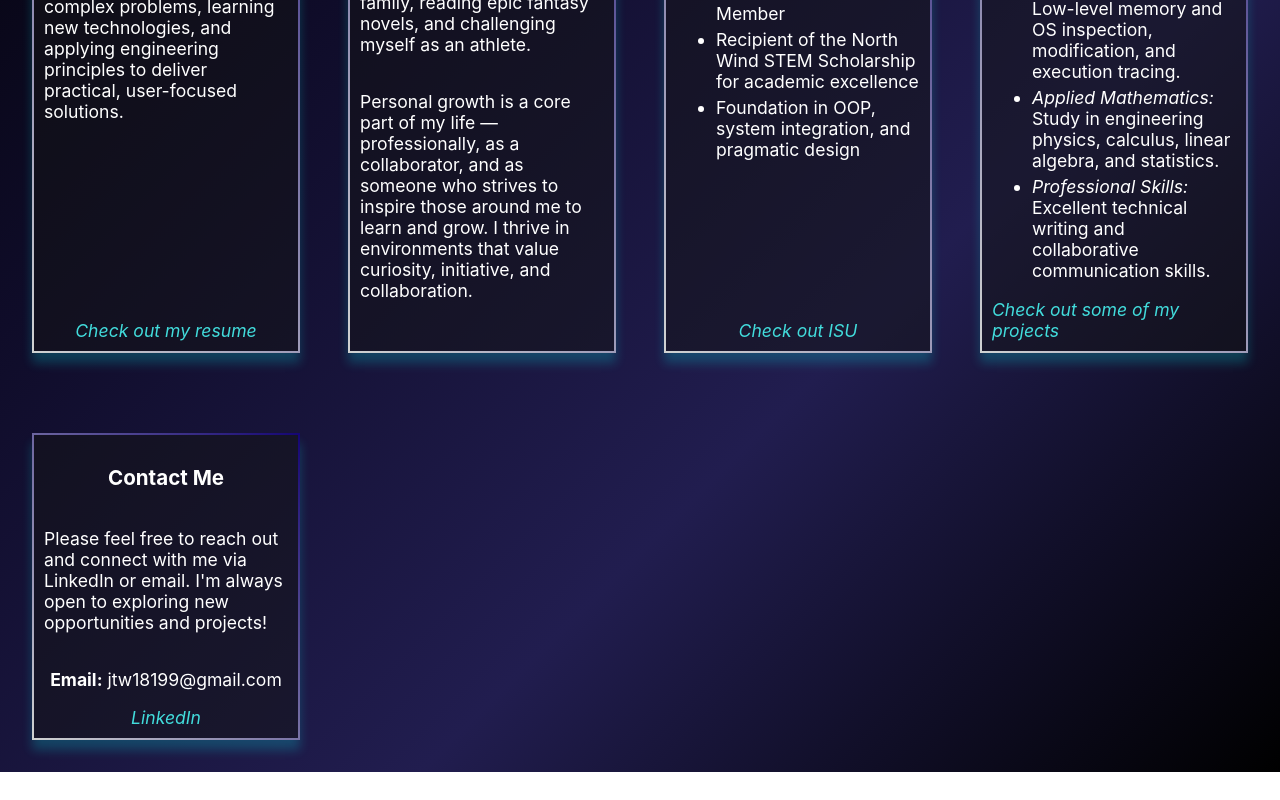
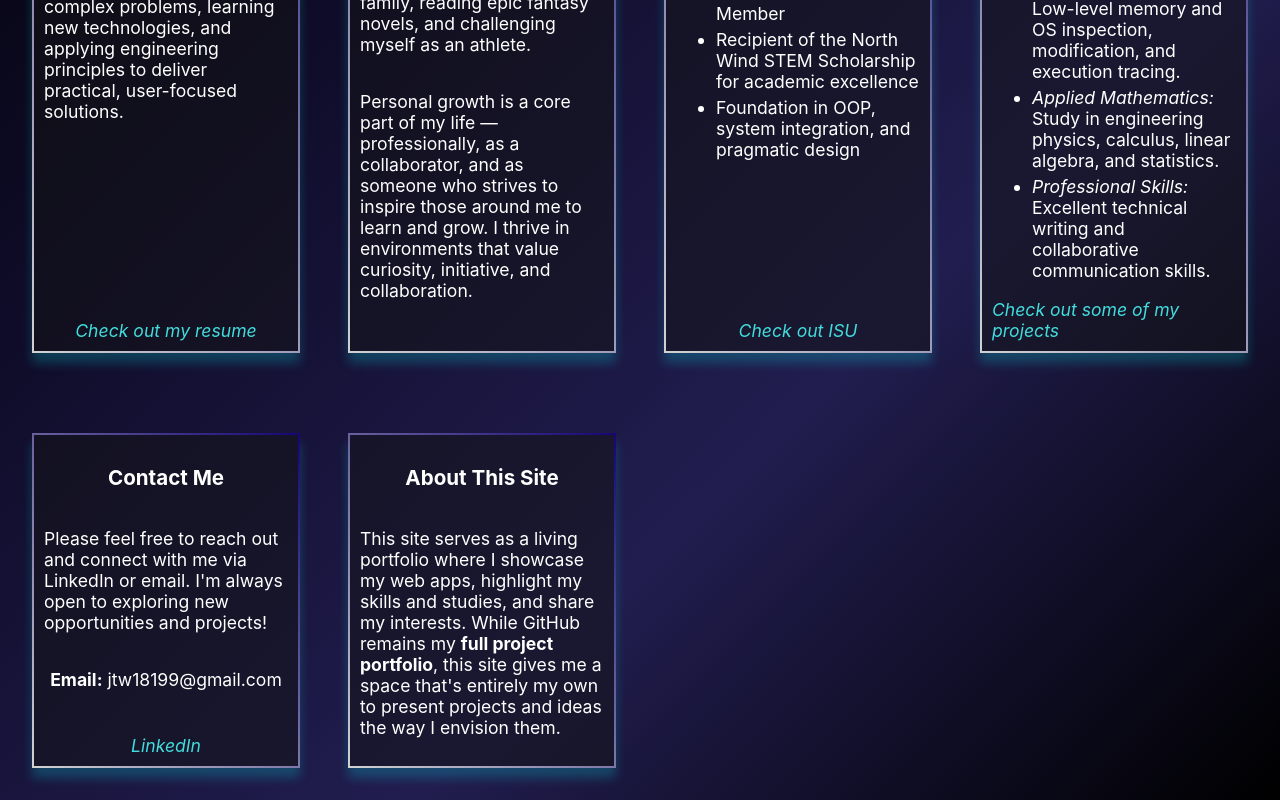
Before and after one commit to Jordan1819/personal_portfolio, a React (Vite) app: page /#/ in a window 1280 px wide. Shown: the part 527-1327 px from the top of the page. Before the commit the page ends 1299 px from the top, so only its background shows below. Built offline with nearby package versions, Linux system fonts and the light colour scheme.

Commit message:
Added 'about this site' homecard

```diff
--- a/src/pages/Home.jsx
+++ b/src/pages/Home.jsx
@@ -94,6 +94,12 @@ export default function Home() {
 
                     </HomeCard>
 
+                    <HomeCard
+                        title="About This Site"
+                    >
+                    <p>This site serves as a living portfolio where I showcase my web apps, highlight my skills and studies, and share my interests. While GitHub remains my <b>full project portfolio</b>, this site gives me a space that's entirely my own to present projects and ideas the way I envision them.</p>
+                    </HomeCard>
+
                 </div>
             </main>
         </div>
```
